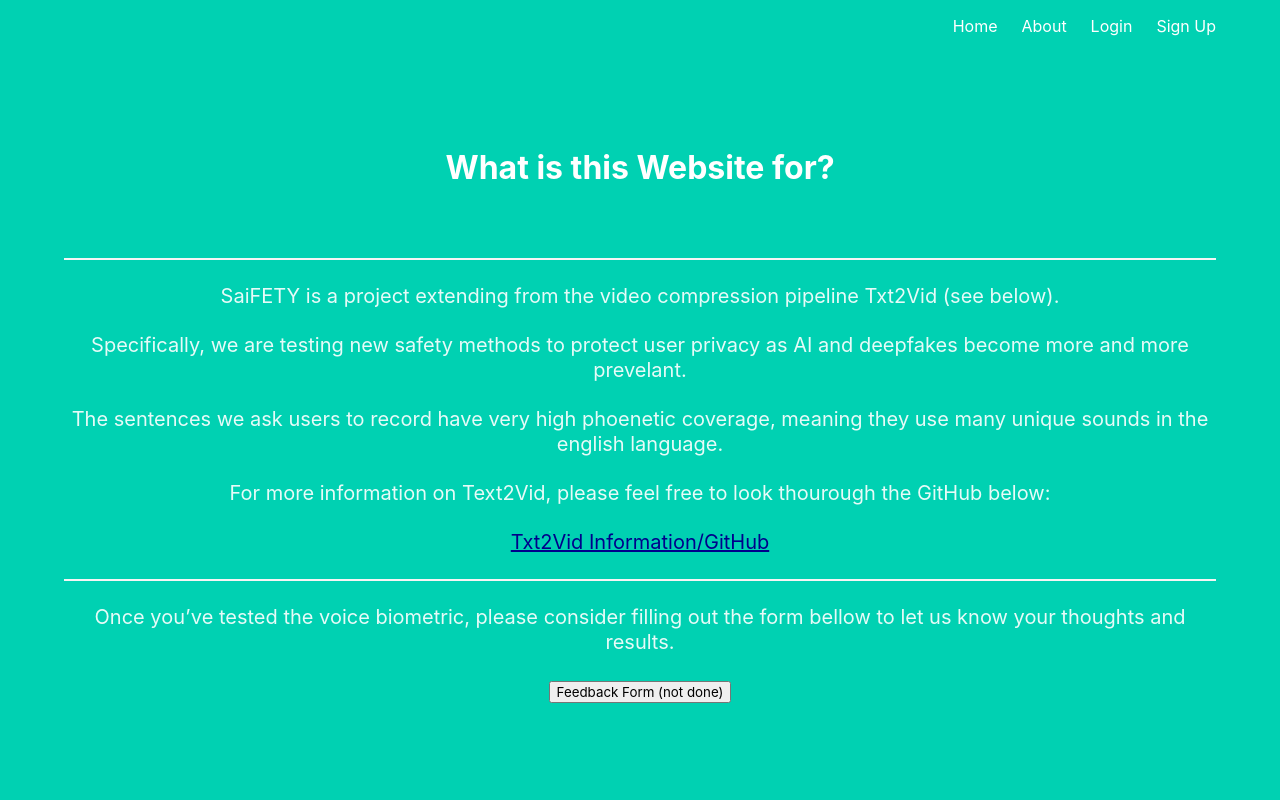
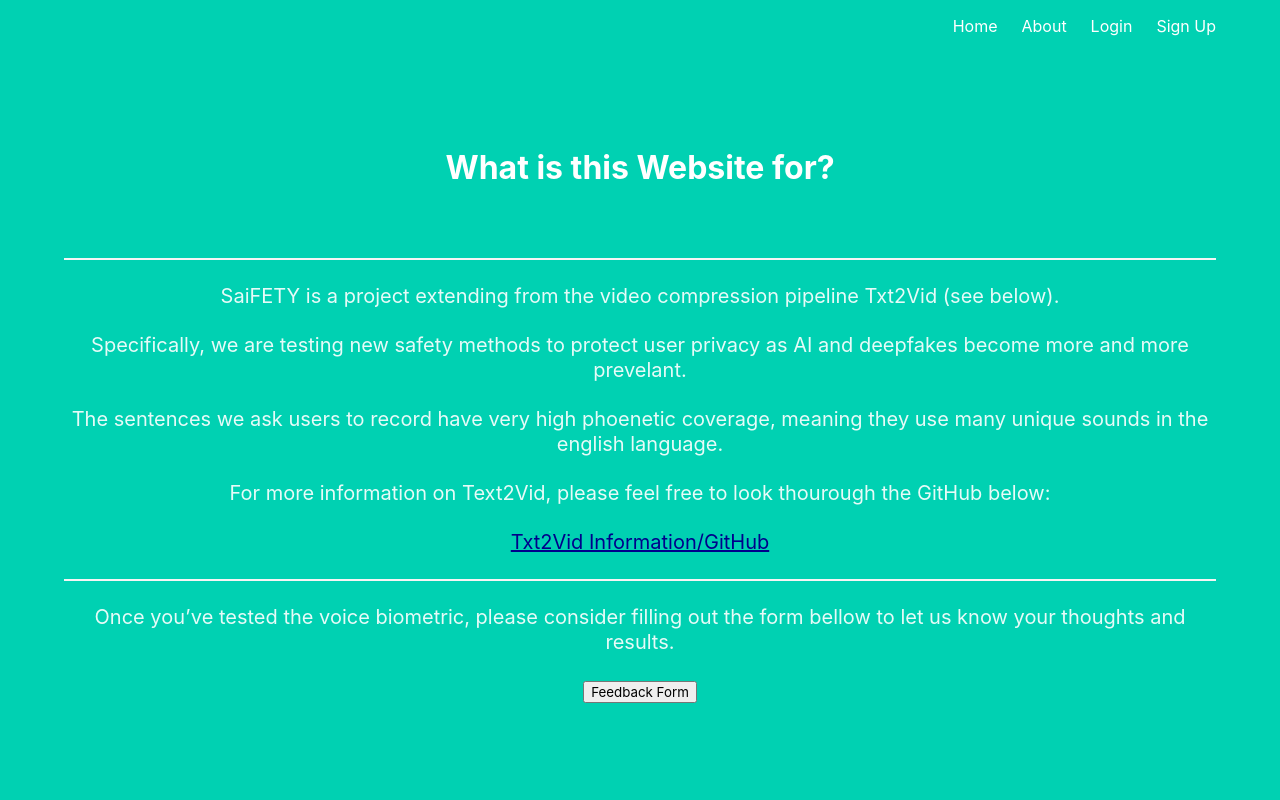
Before and after one commit to NaveedShahid/Voice-Authentication-CNN, a Flask app: page /about in a window 1280 px wide. Run offline with Flask 3, Linux system fonts and the light colour scheme.

Commit message:
Update about.html

```diff
--- a/project/templates/about.html
+++ b/project/templates/about.html
@@ -16,7 +16,7 @@
     <hr>
     <h2 class="subtitle"> Once you’ve tested the voice biometric, please consider filling out the form bellow to let us know your thoughts and results.</h2>
     <a href=https://forms.gle/veMQmcuF1QT6zqiEA >
-        <button style=“background-color: azure; color: rgb(99, 195, 4);“> Feedback Form (not done)</button>
+        <button style=“background-color: azure; color: rgb(99, 195, 4);“> Feedback Form</button>
     </a>
 
 {% endblock %}
```
